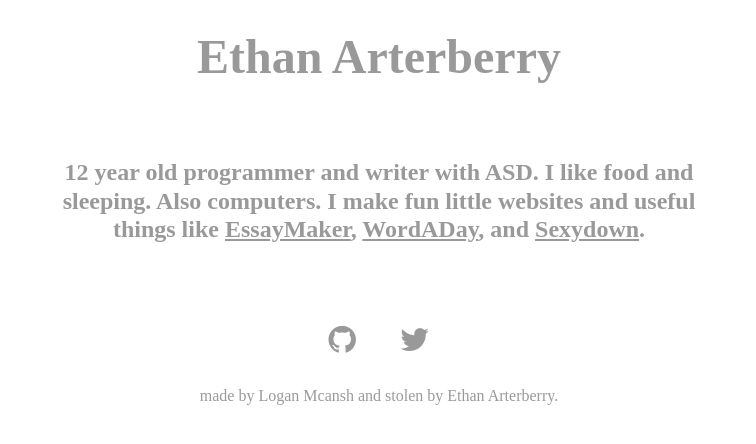
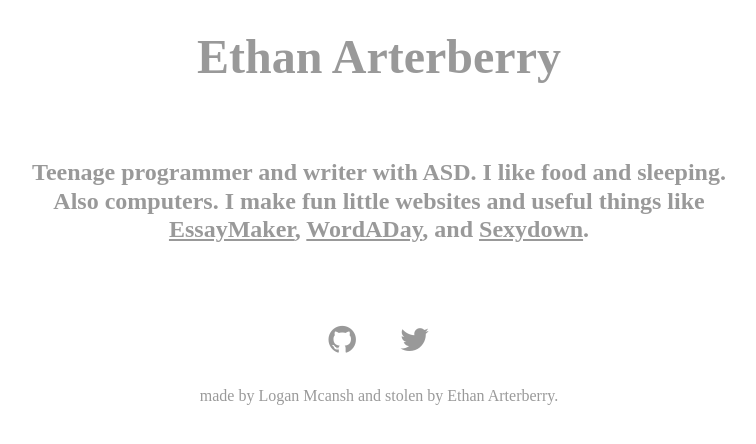
Before and after one commit to sargeant45/Simple-Landing-Page, a plain HTML site: page index.html in a window 1280 px wide. Shown: the part 340-784 px from the top of the page, without its empty margins (261-1017 px from the left). Drawn offline with Linux system fonts and the light colour scheme; a web font is replaced by a local one.

Commit message:
remove my age and fix url

```diff
--- a/index.html
+++ b/index.html
@@ -3,7 +3,7 @@
 <head>
 	<title>Ethan Arterberry</title>
 	<meta name="viewport" content="width=device-width, initial-scale=1">
-	<meta name="description" content="A website about a 12 year old programmer named Ethan." />
+	<meta name="description" content="A website about a teenage programmer named Ethan." />
 	<meta name="keywords" content="Ethan Arterberry, landing page, land, page, description, social links" />
 	<meta name="author" content="Ethan Arterberry">
 	<meta name="robots" content="index, follow">
@@ -37,7 +37,7 @@
 
 	<a href="http://twitter.com/ethanarterberry" target="_blank"><div class="profile"></div></a>
 	<h1>Ethan Arterberry</h1>
-	<h2 class="description">12 year old programmer and writer with ASD. I like food and sleeping. Also computers. I make fun little websites and useful things like <a href="http://getessaymaker.com">EssayMaker</a>, <a href="http://github.com/sargeant45/word-a-day">WordADay</a>, and <a href="http://ethanaterberry.com/Sexydown">Sexydown</a>.</h2>
+	<h2 class="description">Teenage programmer and writer with ASD. I like food and sleeping. Also computers. I make fun little websites and useful things like <a href="http://getessaymaker.com">EssayMaker</a>, <a href="http://github.com/sargeant45/word-a-day">WordADay</a>, and <a href="http://ethanarterberry.com/Sexydown">Sexydown</a>.</h2>
 
 	<!-- Social Links -->
 	<div class="social">
```
